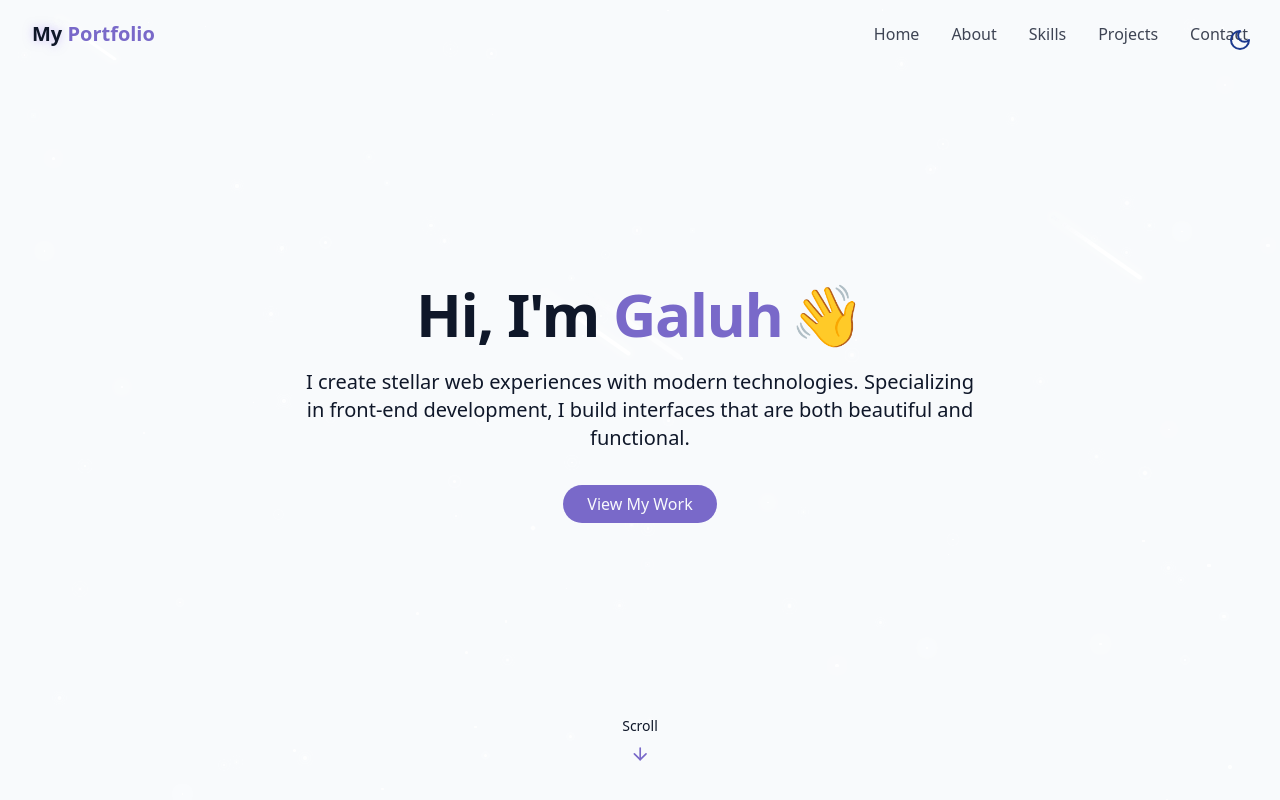
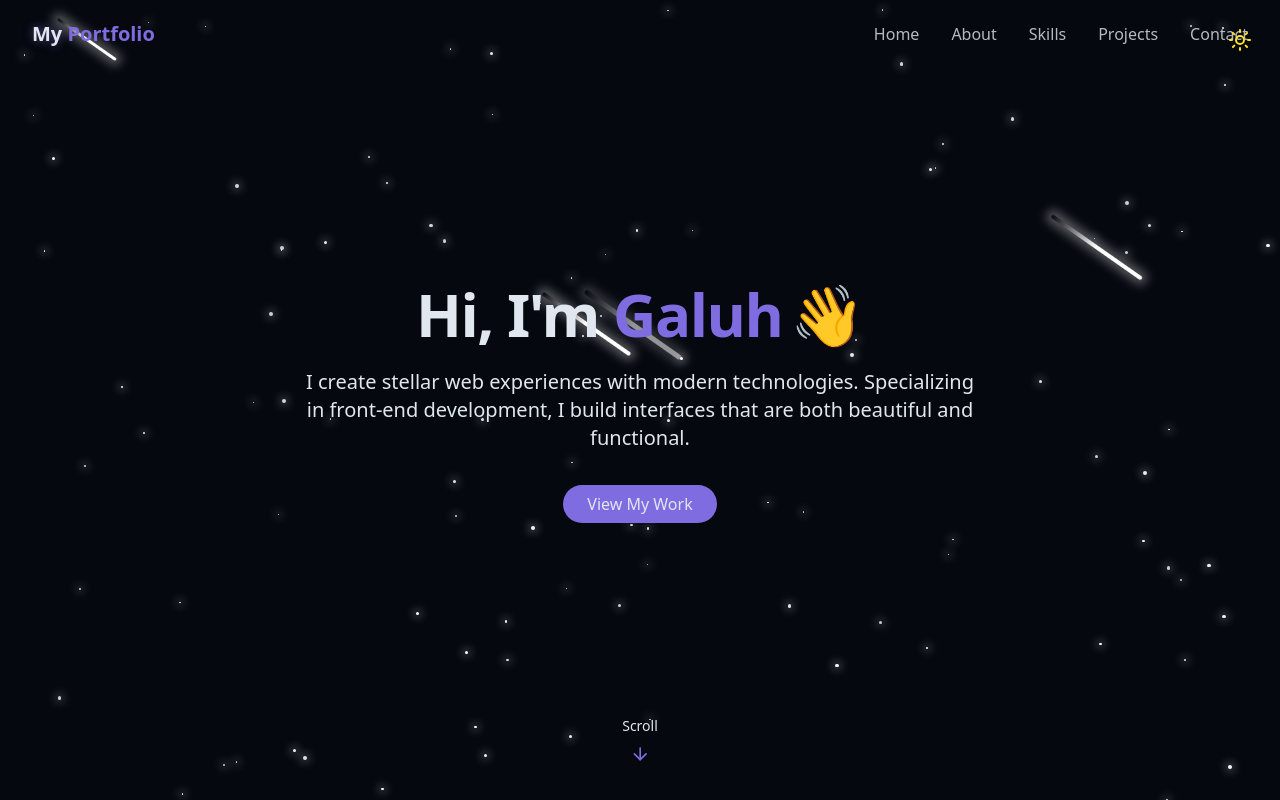
Before and after one commit to G2aluh/sigal, a React (Vite) app: page / in a window 1280 px wide. Shown: the top 800 px of the page. Built offline with nearby package versions, Linux system fonts and the light colour scheme.

Commit message:
two commit

```diff
--- a/src/components/ThemeToggle.jsx
+++ b/src/components/ThemeToggle.jsx
@@ -3,16 +3,19 @@
 import { cn } from "@/lib/utils";
 
 export const ThemeToggle = () => {
-  const [isDarkMode, setIsDarkMode] = useState(false);
+  const [isDarkMode, setIsDarkMode] = useState(true); // Default state langsung dark
 
   useEffect(() => {
     const storedTheme = localStorage.getItem("theme");
-    if (storedTheme === "dark") {
+
+    if (storedTheme === "light") {
+      document.documentElement.classList.remove("dark");
+      setIsDarkMode(false);
+    } else {
+      // Jika tidak ada atau "dark", jadikan dark
+      document.documentElement.classList.add("dark");
+      localStorage.setItem("theme", "dark");
       setIsDarkMode(true);
-      document.documentElement.classList.add("dark");
-    } else {
-      localStorage.setItem("theme", "light");
-      setIsDarkMode(false);
     }
   }, []);
 
@@ -33,7 +36,7 @@
       onClick={toggleTheme}
       className={cn(
         "fixed max-sm:hidden top-5 right-5 z-50 p-2 rounded-full transition-colors duration-300",
-        "focus:outlin-hidden"
+        "focus:outline-none"
       )}
     >
       {isDarkMode ? (
```
